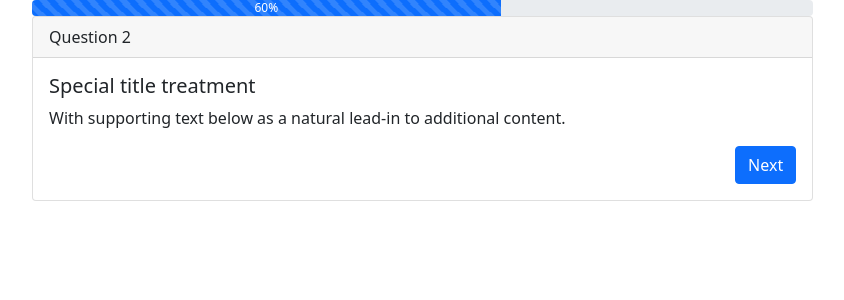
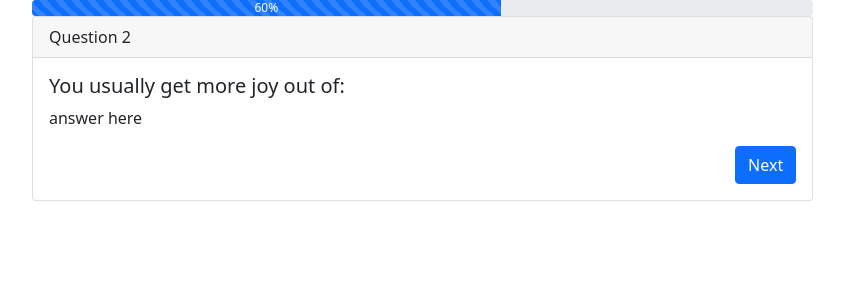
Before and after one commit to coding-fantastic/prog, a Flask app: page /set1/b in a window 1280 px wide. Shown: the top 300 px of the page, without its empty margins (50-894 px from the left). Run offline with Flask 2, Linux system fonts and the light colour scheme.

Commit message:
update on question

```diff
--- a/templates/set1/b.html
+++ b/templates/set1/b.html
@@ -13,8 +13,8 @@
       Question 2
     </div>
     <div class="card-body">
-      <h5 class="card-title">Special title treatment</h5>
-      <p class="card-text">With supporting text below as a natural lead-in to additional content.</p>
+      <h5 class="card-title">You usually get more joy out of:</h5>
+      <p class="card-text">answer here</p>
       <div class="row">
           <div class="col-sm-6">
             <!-- <a href="/set1/a" class="btn btn-danger">Back</a> -->
```
